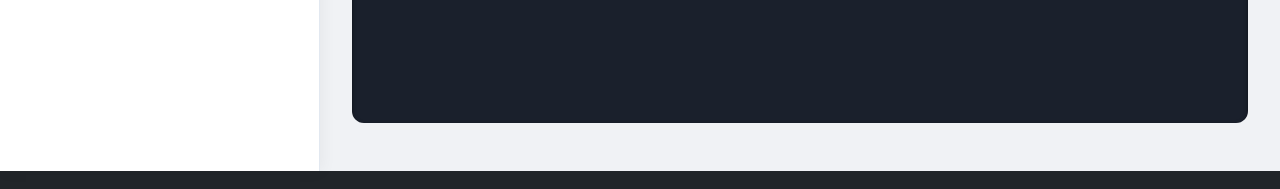
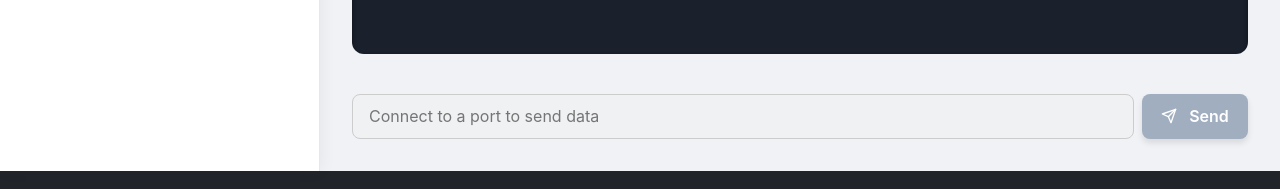
Before and after one commit to prasanta1987/hommie, a Next.js app: page /monitor in a window 1280 px wide. Shown: the part 605-794 px from the top of the page. Built offline with nearby package versions, Linux system fonts and the light colour scheme; no server answers.

Commit message:
serial monitor added

```diff
--- a/src/app/monitor/monitor.module.css
+++ b/src/app/monitor/monitor.module.css
@@ -180,6 +180,23 @@
   box-shadow: 0 4px 12px rgba(0, 0, 0, 0.05);
 }
 
+.inputArea {
+  padding-top: 1.5rem;
+}
+
+.inputForm {
+  display: flex;
+  gap: 0.5rem;
+}
+
+.sendInput {
+  flex-grow: 1;
+  border-radius: 8px;
+  border: 1px solid #ccc;
+  padding: 0.6rem 1rem;
+  font-size: 1rem;
+}
+
 @media (max-width: 768px) {
   .monitorPage {
     flex-direction: column;
--- a/src/app/monitor/page.jsx
+++ b/src/app/monitor/page.jsx
@@ -2,7 +2,7 @@
 
 import React, { useState, useEffect } from 'react';
 import { Form } from 'react-bootstrap';
-import { FiHardDrive, FiZap, FiXCircle, FiPlus, FiSettings, FiMonitor, FiAlertTriangle } from 'react-icons/fi';
+import { FiHardDrive, FiZap, FiXCircle, FiPlus, FiSettings, FiMonitor, FiAlertTriangle, FiSend } from 'react-icons/fi';
 import styles from './monitor.module.css';
 
 const MonitorPage = () => {
@@ -13,9 +13,10 @@ const MonitorPage = () => {
   const [baudRate, setBaudRate] = useState(9600);
   const [data, setData] = useState('');
   const [reader, setReader] = useState(null);
+  const [writer, setWriter] = useState(null);
+  const [inputData, setInputData] = useState('');
 
   useEffect(() => {
-    // Check for Web Serial API support
     if (!('serial' in navigator)) {
       setIsSupported(false);
       return;
@@ -30,9 +31,7 @@ const MonitorPage = () => {
       }
     };
 
-    const handlePortChange = () => {
-      getPorts();
-    };
+    const handlePortChange = () => getPorts();
 
     navigator.serial?.addEventListener('connect', handlePortChange);
     navigator.serial?.addEventListener('disconnect', handlePortChange);
@@ -45,17 +44,15 @@ const MonitorPage = () => {
   }, []);
 
   useEffect(() => {
-    if (availablePorts.length > 0 && !port) { // Don't change selection if already connected
+    if (availablePorts.length > 0 && !port) {
       const newPortStillAvailable = availablePorts.some(p => p === selectedPort);
-        if(!newPortStillAvailable){
+      if (!newPortStillAvailable) {
         setSelectedPort(availablePorts[0]);
       }
-    }
-    if (availablePorts.length === 0) {
+    } else if (availablePorts.length === 0) {
       setSelectedPort(null);
     }
   }, [availablePorts, port, selectedPort]);
-
 
   const requestPort = async () => {
     try {
@@ -74,6 +71,8 @@ const MonitorPage = () => {
       await selectedPort.open({ baudRate });
       setPort(selectedPort);
       readData(selectedPort);
+      const writer = selectedPort.writable.getWriter();
+      setWriter(writer);
     } catch (error) {
       console.error(`Error connecting to serial port: ${error.message}`);
     }
@@ -81,7 +80,7 @@ const MonitorPage = () => {
 
   const readData = async (serialPort) => {
     const textDecoder = new TextDecoderStream();
-    const readableStreamClosed = serialPort.readable.pipeTo(textDecoder.writable);
+    serialPort.readable.pipeTo(textDecoder.writable);
     const reader = textDecoder.readable.getReader();
     setReader(reader);
 
@@ -104,16 +103,31 @@ const MonitorPage = () => {
   const disconnectFromSerial = async () => {
     if (reader) {
       await reader.cancel().catch(() => {});
+      setReader(null);
+    }
+    if (writer) {
+      writer.releaseLock();
+      setWriter(null);
     }
     if (port) {
-      try {
-        // This is a bit of a hack to make sure the reader is released before closing the port
-        await port.readable.getReader().closed;
-      } catch(e){}
       await port.close().catch(() => {});
       setPort(null);
     }
     setData('');
+  };
+
+  const handleSendData = async (e) => {
+    e.preventDefault();
+    if (writer && inputData) {
+      const encoder = new TextEncoder();
+      try {
+        await writer.write(encoder.encode(inputData + '\n'));
+        setData(prevData => prevData + `> ${inputData}\n`);
+        setInputData('');
+      } catch (error) {
+        console.error('Error writing to serial port:', error);
+      }
+    }
   };
 
   useEffect(() => {
@@ -129,16 +143,10 @@ const MonitorPage = () => {
       <div className={styles.unsupportedContainer}>
         <FiAlertTriangle size={60} color="#e53e3e" />
         <h2>Web Serial API Not Supported</h2>
-        <p>
-          Your browser does not support the Web Serial API, which is required for this feature.
-        </p>
-        <p>
-          Please use a compatible browser like Google Chrome, Microsoft Edge, or Opera on a desktop computer.
-        </p>
+        <p>Your browser does not support the Web Serial API.</p>
       </div>
     );
   }
-
 
   return (
     <div className={styles.monitorPage}>
@@ -150,38 +158,31 @@ const MonitorPage = () => {
           <div className={styles.controlGroup}>
             <label htmlFor="port-select"><FiHardDrive /> Port</label>
             <div style={{ display: 'flex', gap: '0.5rem' }}>
-              <Form.Select
-                id="port-select"
-                className={styles.select}
-                onChange={(e) => {
-                  const selected = availablePorts[e.target.value];
-                  setSelectedPort(selected);
-                }}
+              <Form.Select id="port-select" className={styles.select}
+                onChange={(e) => setSelectedPort(availablePorts[e.target.value])}
                 value={selectedPort ? availablePorts.indexOf(selectedPort) : ''}
-                disabled={!!port || availablePorts.length === 0}
-              >
-                <option value="" disabled={availablePorts.length > 0}>Select a port</option>
-                {availablePorts.map((p, i) => (
+                disabled={!!port || availablePorts.length === 0}>
+                <option value="" disabled>Select a port</option>
+                {availablePorts.map((p, i) => {
+                  const info = p.getInfo();
+                  const vid = info.usbVendorId ? `0x${info.usbVendorId.toString(16)}` : null;
+                  const pid = info.usbProductId ? `0x${info.usbProductId.toString(16)}` : null;
+                  return (
                     <option key={i} value={i}>
-                    {p.getInfo().usbVendorId ? `Port ${i+1} (Vendor: ${p.getInfo().usbVendorId})` : `Port ${i + 1}`}
+                      {vid ? `USB (${vid}:${pid})` : `Port ${i + 1}`}
                     </option>
-                ))}
+                  );
+                })}
               </Form.Select>
               <button title="Request New Port" className={`${styles.button} ${styles.secondaryButton}`} onClick={requestPort} disabled={!!port}>
                 <FiPlus />
               </button>
             </div>
           </div>
-
           <div className={styles.controlGroup}>
             <label htmlFor="baud-rate-select">Baud Rate</label>
-            <Form.Select
-              id="baud-rate-select"
-              className={styles.select}
-              value={baudRate}
-              onChange={(e) => setBaudRate(parseInt(e.target.value))}
-              disabled={!!port}
-            >
+            <Form.Select id="baud-rate-select" className={styles.select} value={baudRate}
+              onChange={(e) => setBaudRate(parseInt(e.target.value))} disabled={!!port}>
               <option value="9600">9600</option>
               <option value="19200">19200</option>
               <option value="38400">38400</option>
@@ -189,7 +190,6 @@ const MonitorPage = () => {
               <option value="115200">115200</option>
             </Form.Select>
           </div>
-
           {port ? (
             <button className={`${styles.button} ${styles.dangerButton}`} onClick={disconnectFromSerial}>
               <FiXCircle /> Disconnect
@@ -201,7 +201,6 @@ const MonitorPage = () => {
           )}
         </div>
       </aside>
-
       <main className={styles.mainContent}>
         <header className={styles.mainHeader}>
           <h2><FiMonitor /> Monitor Output</h2>
@@ -211,6 +210,18 @@ const MonitorPage = () => {
             {data || <div className={styles.placeholder}>Not connected...</div>}
           </pre>
         </div>
+        <div className={styles.inputArea}>
+          <form onSubmit={handleSendData} className={styles.inputForm}>
+            <input type="text" className={styles.sendInput}
+              value={inputData} onChange={(e) => setInputData(e.target.value)}
+              placeholder={port ? "Type data to send and press Enter" : "Connect to a port to send data"}
+              disabled={!port} />
+            <button type="submit" className={`${styles.button} ${styles.primaryButton}`} disabled={!port || !inputData}>
+              <FiSend />
+              <span>Send</span>
+            </button>
+          </form>
+        </div>
       </main>
     </div>
   );
```
Lines whose indentation alone changed are shown as unchanged.
